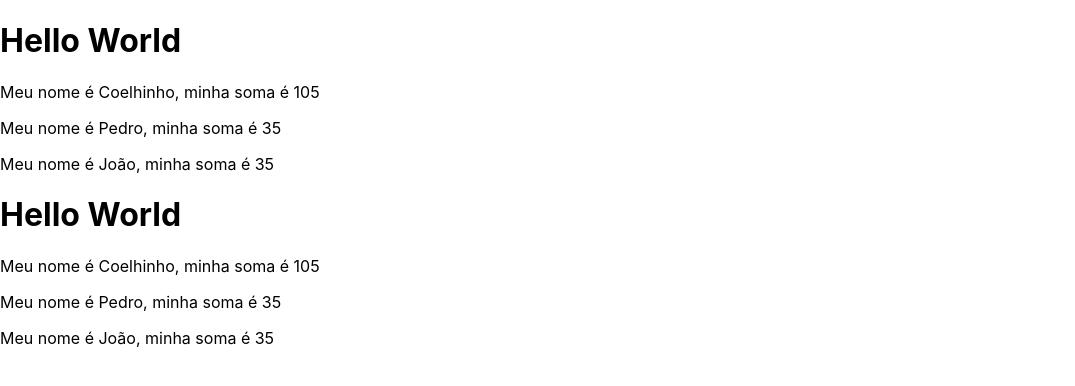
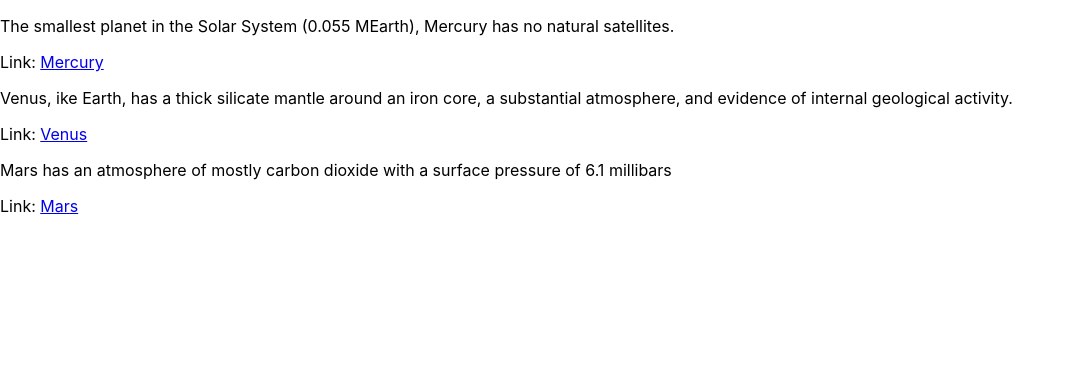
Before and after one commit to pedrocosta99/React, a React (Create React App) app in the folder OneBitCode/my-first-app/: page / in a window 1280 px wide. Shown: the top 386 px of the page, without its empty margins (0-1075 px from the left). Built offline with nearby package versions, Linux system fonts and the light colour scheme.

Commit message:
props and links on my component

```diff
--- a/OneBitCode/my-first-app/src/App.js
+++ b/OneBitCode/my-first-app/src/App.js
@@ -1,11 +1,23 @@
-import HelloWorld from "./Components/Hello";
+import DescriptionWithLink from "./Components/DescriptionLink";
 
 function App() {
   return (
     <div>
-      <HelloWorld/>
-      <HelloWorld/>
-
+      <DescriptionWithLink
+        name="Mercury"
+        description="The smallest planet in the Solar System (0.055 MEarth), Mercury has no natural satellites."
+        url="https://en.wikipedia.org/wiki/Mercury_(planet)"
+      />
+      <DescriptionWithLink
+        name="Venus"
+        description="Venus, ike Earth, has a thick silicate mantle around an iron core, a substantial atmosphere, and evidence of internal geological activity."
+        url="https://en.wikipedia.org/wiki/Venus"
+      />
+      <DescriptionWithLink
+      name="Mars"
+        description="Mars has an atmosphere of mostly carbon dioxide with a surface pressure of 6.1 millibars "
+        url="https://en.wikipedia.org/wiki/Mars"
+      />
     </div>
   );
 }
--- /dev/null
+++ b/OneBitCode/my-first-app/src/Components/DescriptionLink.js
@@ -0,0 +1,10 @@
+const DescriptionWithLink = (props) => {
+  return <div>
+    <p>{props.description}</p>
+    Link: <a href={props.url}>
+      {props.name}
+    </a>
+  </div>
+}
+
+export default DescriptionWithLink;
```
